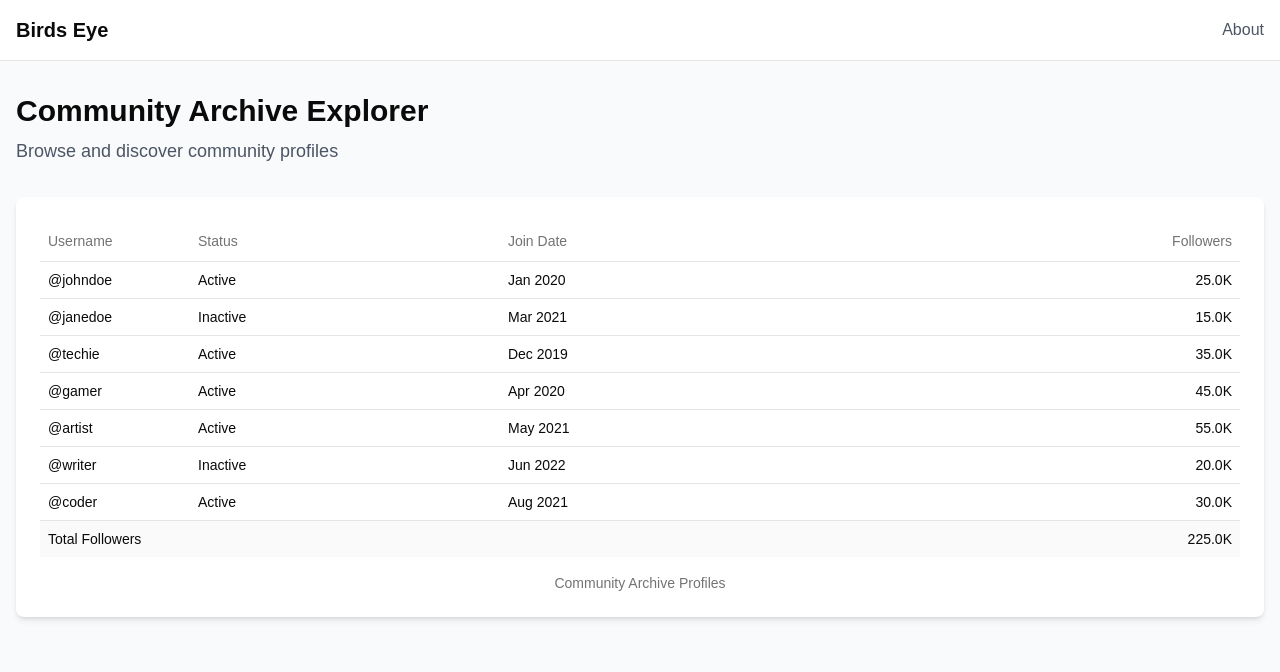
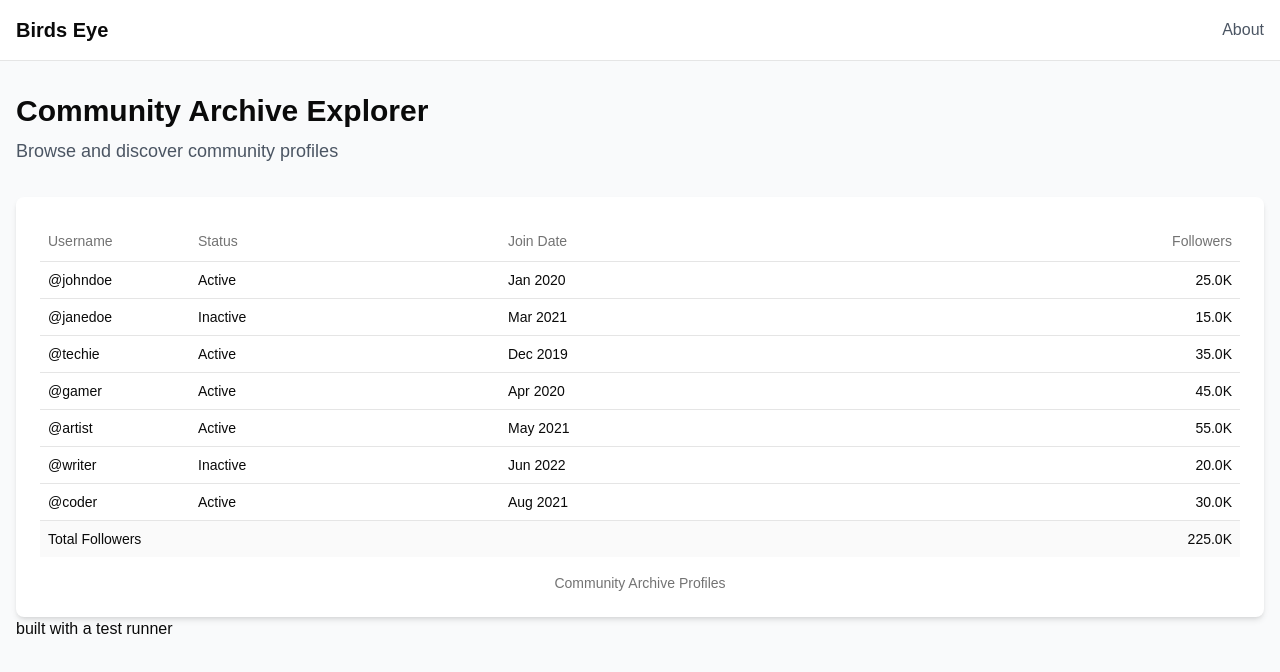
Before and after one commit to timothyylim/birdseye, a Next.js app: page / in a window 1280 px wide. Shown: the top 672 px of the page. Built offline with nearby package versions, Linux system fonts and the light colour scheme.

Commit message:
test testrunner

```diff
--- a/src/app/page.tsx
+++ b/src/app/page.tsx
@@ -59,6 +59,8 @@ export default function Home() {
           <div className="bg-white rounded-lg shadow-md p-6">
             <ProfilesTable profiles={profiles} />
           </div>
+
+          <p>built with a test runner</p>
         </div>
       </main>
     </div>
```
